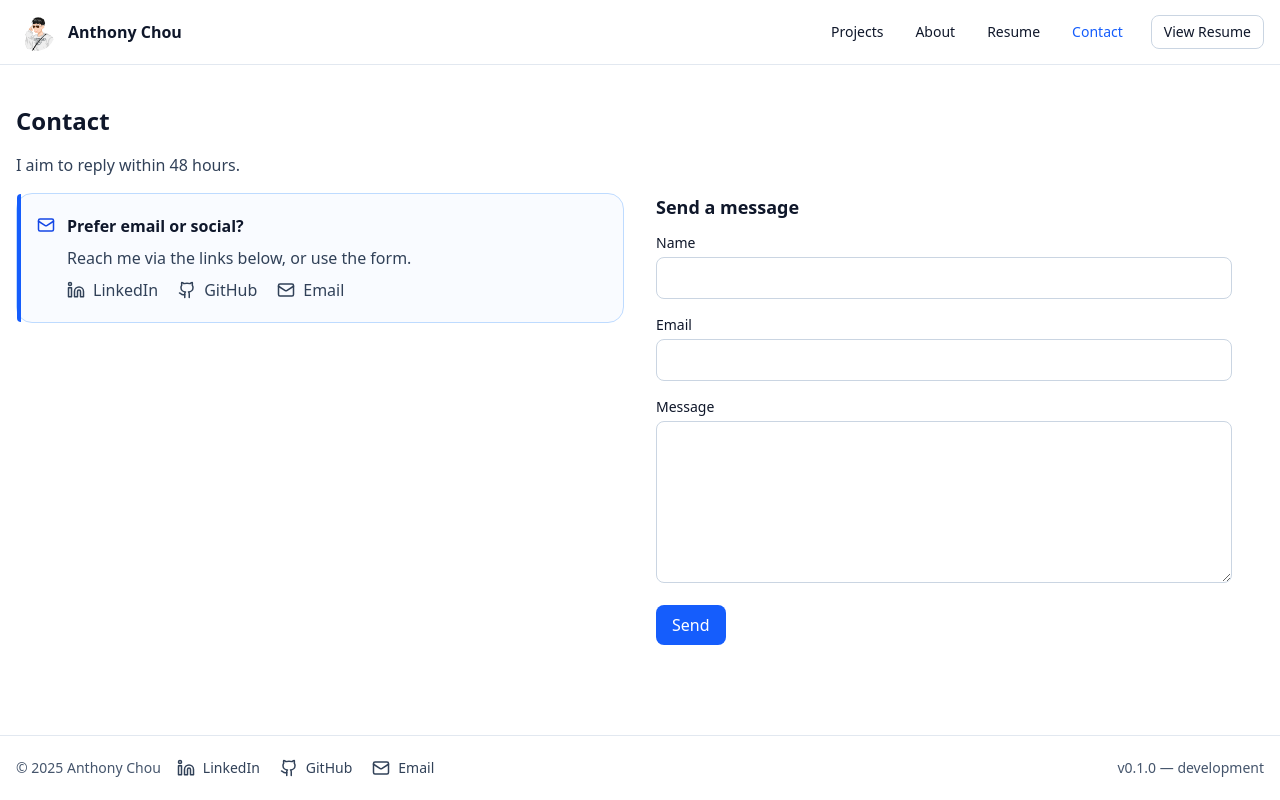
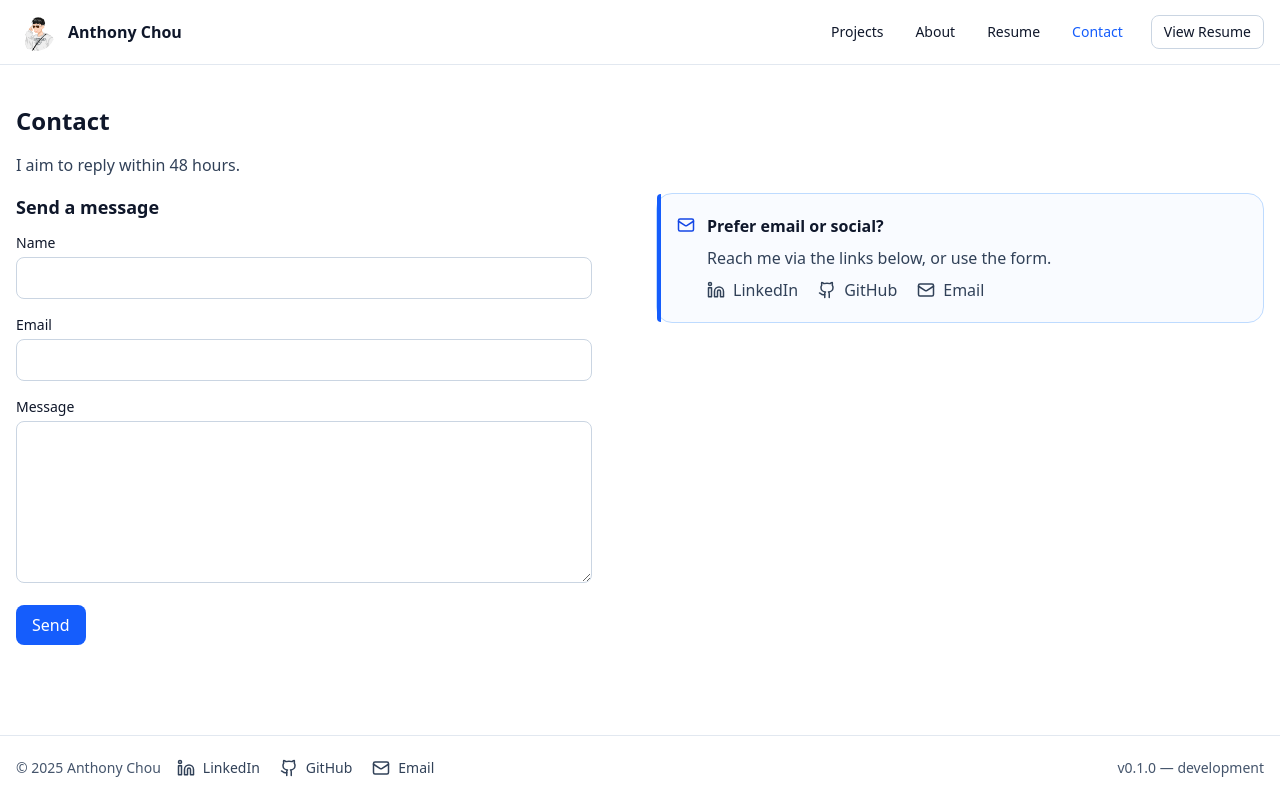
Before and after one commit to ctungyu11/personal-website, a Next.js app: page /contact in a window 1280 px wide. Built offline with nearby package versions, Linux system fonts and the light colour scheme.

Commit message:
feat(contact): swap columns so form is on the left and contact info callout on the right

```diff
--- a/app/contact/page.tsx
+++ b/app/contact/page.tsx
@@ -9,6 +9,10 @@ export default function ContactPage() {
   return (
     <Section title="Contact" subtitle="I aim to reply within 48 hours.">
       <div className="grid gap-8 md:grid-cols-2 items-start">
+        <div>
+          <h3 className="text-lg font-semibold mb-3">Send a message</h3>
+          <ContactForm />
+        </div>
         <div className="space-y-4">
           <Callout title="Prefer email or social?">
             <div className="space-y-2">
@@ -17,10 +21,6 @@ export default function ContactPage() {
             </div>
           </Callout>
         </div>
-        <div>
-          <h3 className="text-lg font-semibold mb-3">Send a message</h3>
-          <ContactForm />
-        </div>
       </div>
     </Section>
   );
```
